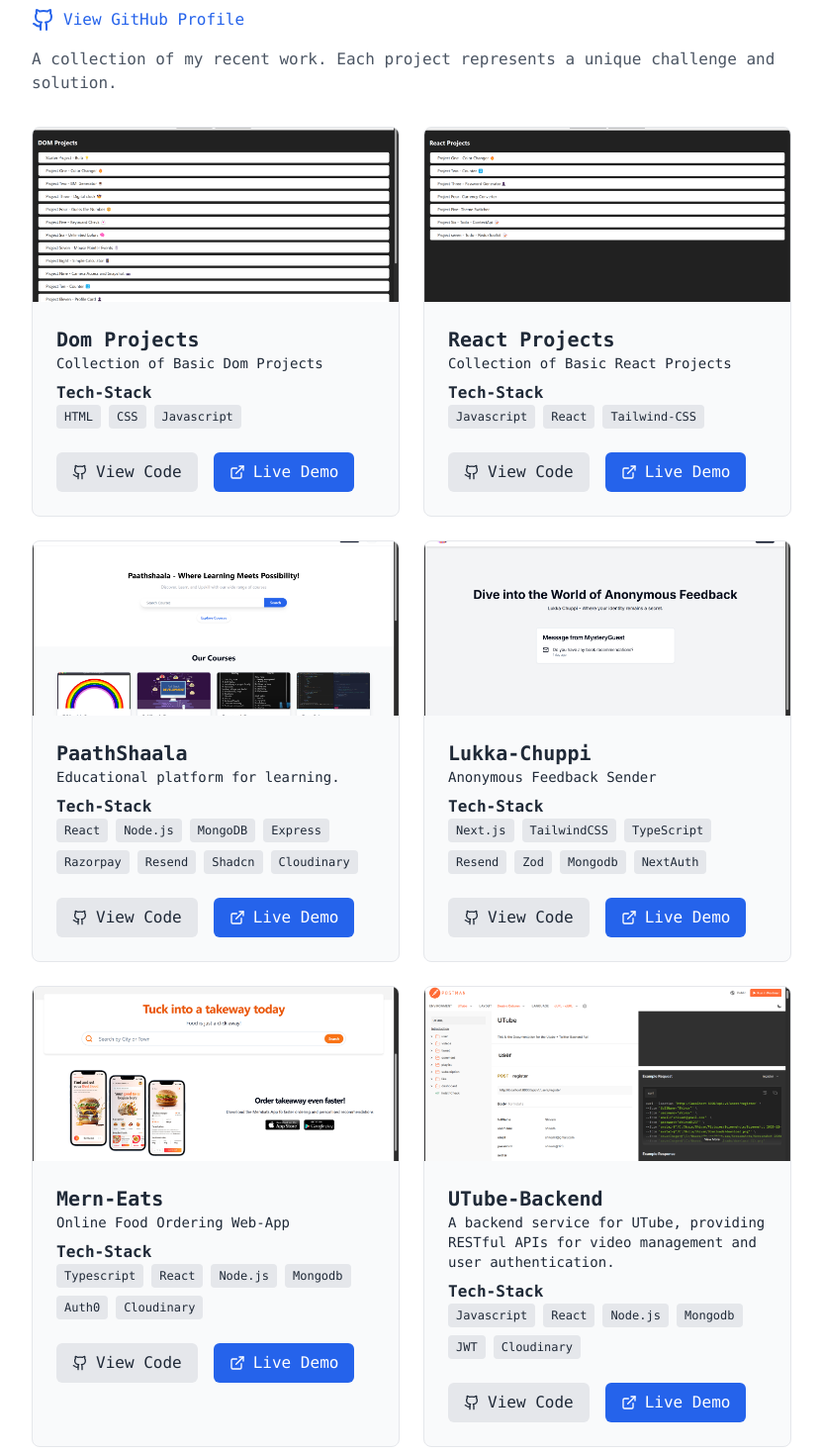
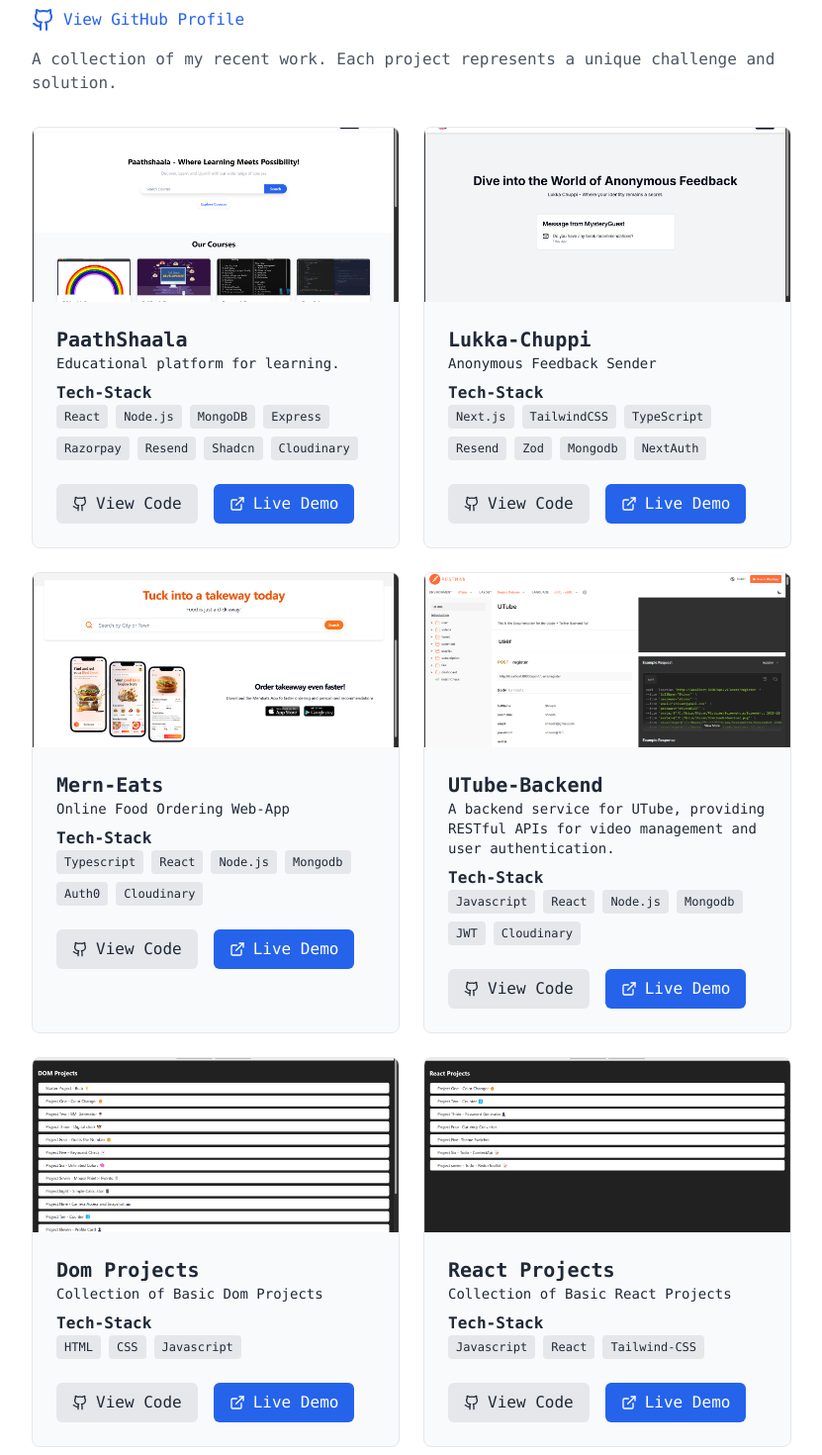
Before and after one commit to web3ngineer/Portfolio, a Next.js app: page /projects in a window 1280 px wide. Shown: the part 180-1650 px from the top of the page at 99% size, without its empty margins (224-1055 px from the left). Built offline with nearby package versions, Linux system fonts and the light colour scheme.

Commit message:
update:skills and projects

```diff
--- a/package.json
+++ b/package.json
@@ -14,6 +14,7 @@
     "clsx": "^2.1.0",
     "csv-writer": "^1.6.0",
     "dayjs": "^1.11.13",
+    "dotenv": "^17.2.3",
     "framer-motion": "^11.0.14",
     "lucide-react": "^0.479.0",
     "mini-svg-data-uri": "^1.4.4",
--- a/src/app/projects/page.tsx
+++ b/src/app/projects/page.tsx
@@ -8,24 +8,6 @@ import { motion } from "framer-motion";
 export default function ProjectsPage() {
   // Extended project data without description
   const projects = [
-    {
-      title: "Dom Projects",
-      description: "Collection of Basic Dom Projects",
-      image: "/projects/dom-projects.png",
-      link: "https://github.com/web3ngineer/dom-projects",
-      demoLink: "https://dom-projects.web3ngineer.in",
-      tech: ["HTML", "CSS", "Javascript"],
-      features: [],
-    },
-    {
-      title: "React Projects",
-      description: "Collection of Basic React Projects",
-      image: "/projects/react-projects.png",
-      link: "https://github.com/web3ngineer/react-projects",
-      demoLink: "https://react-projects-shivam.netlify.app/",
-      tech: ["Javascript", "React", "Tailwind-CSS"],
-      features: [],
-    },
     {
       title: "PaathShaala",
       description: "Educational platform for learning.",
@@ -106,6 +88,24 @@ export default function ProjectsPage() {
       link: "https://github.com/web3ngineer/utube",
       demoLink: "https://utube.web3ngineer.in/api/v1/healthcheck",
       tech: ["Javascript", "React", "Node.js", "Mongodb", "JWT", "Cloudinary"],
+      features: [],
+    },
+    {
+      title: "Dom Projects",
+      description: "Collection of Basic Dom Projects",
+      image: "/projects/dom-projects.png",
+      link: "https://github.com/web3ngineer/dom-projects",
+      demoLink: "https://dom-projects.web3ngineer.in",
+      tech: ["HTML", "CSS", "Javascript"],
+      features: [],
+    },
+    {
+      title: "React Projects",
+      description: "Collection of Basic React Projects",
+      image: "/projects/react-projects.png",
+      link: "https://github.com/web3ngineer/react-projects",
+      demoLink: "https://react-projects-shivam.netlify.app/",
+      tech: ["Javascript", "React", "Tailwind-CSS"],
       features: [],
     },
   ];
--- a/src/components/navbar/DockNav.tsx
+++ b/src/components/navbar/DockNav.tsx
@@ -7,6 +7,7 @@ import { useTheme } from 'next-themes';
 import { motion } from 'framer-motion';
 import { Sun, Moon, Home, User, Code, FileUser, Briefcase, Mail } from 'lucide-react';
 import { usePathname } from 'next/navigation';
+import { resume_link } from '@/utils/constant';
 
 interface DockItemProps {
   icon: React.ReactNode;
@@ -87,7 +88,7 @@ export default function DockNav() {
     { icon: <User className="stroke-1" size={24} />, label: 'About', href: '/about', id: 'about' },
     // { icon: <Code className="stroke-1" size={24} />, label: 'Skills', href: '#skills', id: 'skills' },
     { icon: <Briefcase className="stroke-1" size={24} />, label: 'Projects', href: '/projects', id: 'projects' },
-    { icon: <FileUser className="stroke-1" size={24} />, label: 'Resume', href: 'https://drive.google.com/file/d/1RumKKGJYuFvmpimEPLAbmige52mgH4yz/view?usp=drive_link', id: 'resume', external:true },
+    { icon: <FileUser className="stroke-1" size={24} />, label: 'Resume', href: resume_link as string, id: 'resume', external:true },
     { icon: <Mail className="stroke-1" size={24} />, label: 'Hire Me', href: '/hire-me', id: 'hire-me' },
   ];
 
--- a/src/components/navbar/NavbarDesktop.tsx
+++ b/src/components/navbar/NavbarDesktop.tsx
@@ -7,6 +7,7 @@ import { motion } from 'framer-motion';
 import { Sun, Moon } from 'lucide-react';
 import { usePathname } from 'next/navigation';
 import Image from 'next/image';
+import { resume_link } from '@/utils/constant';
 
 export default function NavbarDesktop() {
   const { theme, setTheme, resolvedTheme } = useTheme();
@@ -21,7 +22,7 @@ export default function NavbarDesktop() {
     { label: 'Home', href: '/' },
     { label: 'About', href: '/about' },
     { label: 'Projects', href: '/projects' },
-    { label: 'Resume', href: 'https://drive.google.com/file/d/1RumKKGJYuFvmpimEPLAbmige52mgH4yz/view?usp=drive_link', external: true },
+    { label: 'Resume', href: resume_link as string , external: true },
     { label: 'Hire Me', href: '/hire-me' },
     // { label: 'Contact', href: '#contact' }
   ];
--- /dev/null
+++ b/src/utils/constant.ts
@@ -0,0 +1 @@
+export const resume_link = process.env.NEXT_PUBLIC_RESUME_LINK;
```
Also changed, not shown: 2 other files (tests, documents, lock files or other folders).
